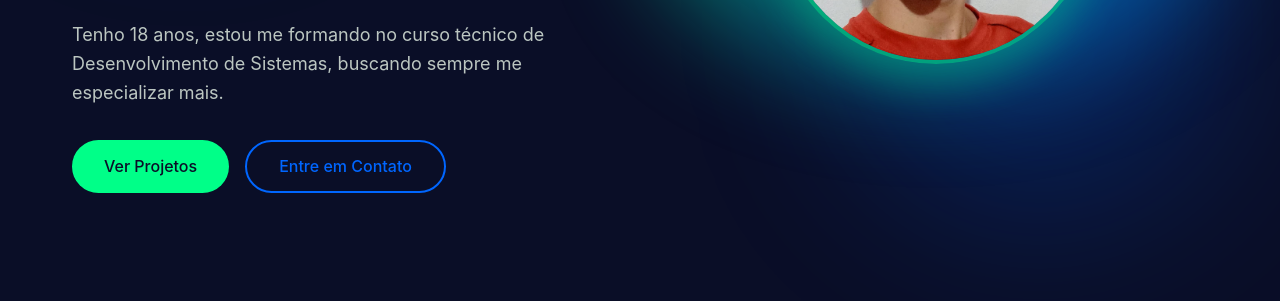
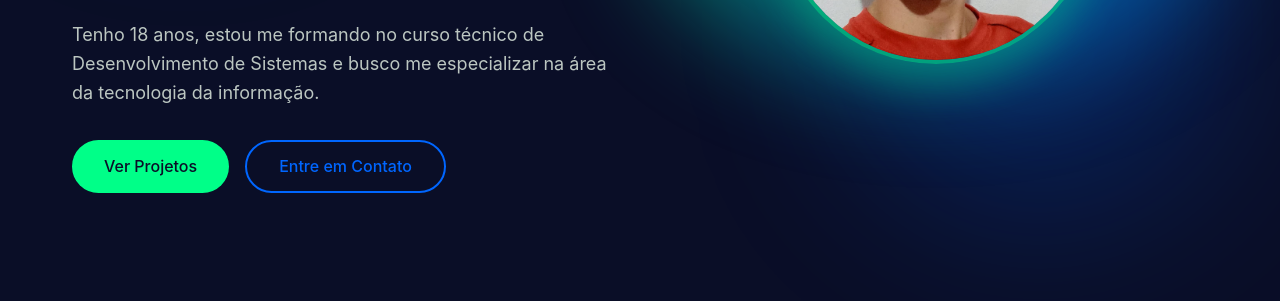
Before and after one commit to matheus-slopes/Portfolio_Matheus_slopes, a plain HTML site: page index.html in a window 1280 px wide. Shown: the part 496-797 px from the top of the page. Drawn offline with Linux system fonts and the light colour scheme.

Commit message:
Update index.html

```diff
--- a/index.html
+++ b/index.html
@@ -74,7 +74,7 @@
                     </div>
 
                     <p class="hero-description">
-                        Tenho 18 anos, estou me formando no curso técnico de Desenvolvimento de Sistemas, buscando sempre me especializar mais.
+                        Tenho 18 anos, estou me formando no curso técnico de Desenvolvimento de Sistemas e busco me especializar na área da tecnologia da informação.
                     </p>
 
                     <div class="hero-buttons">
```
